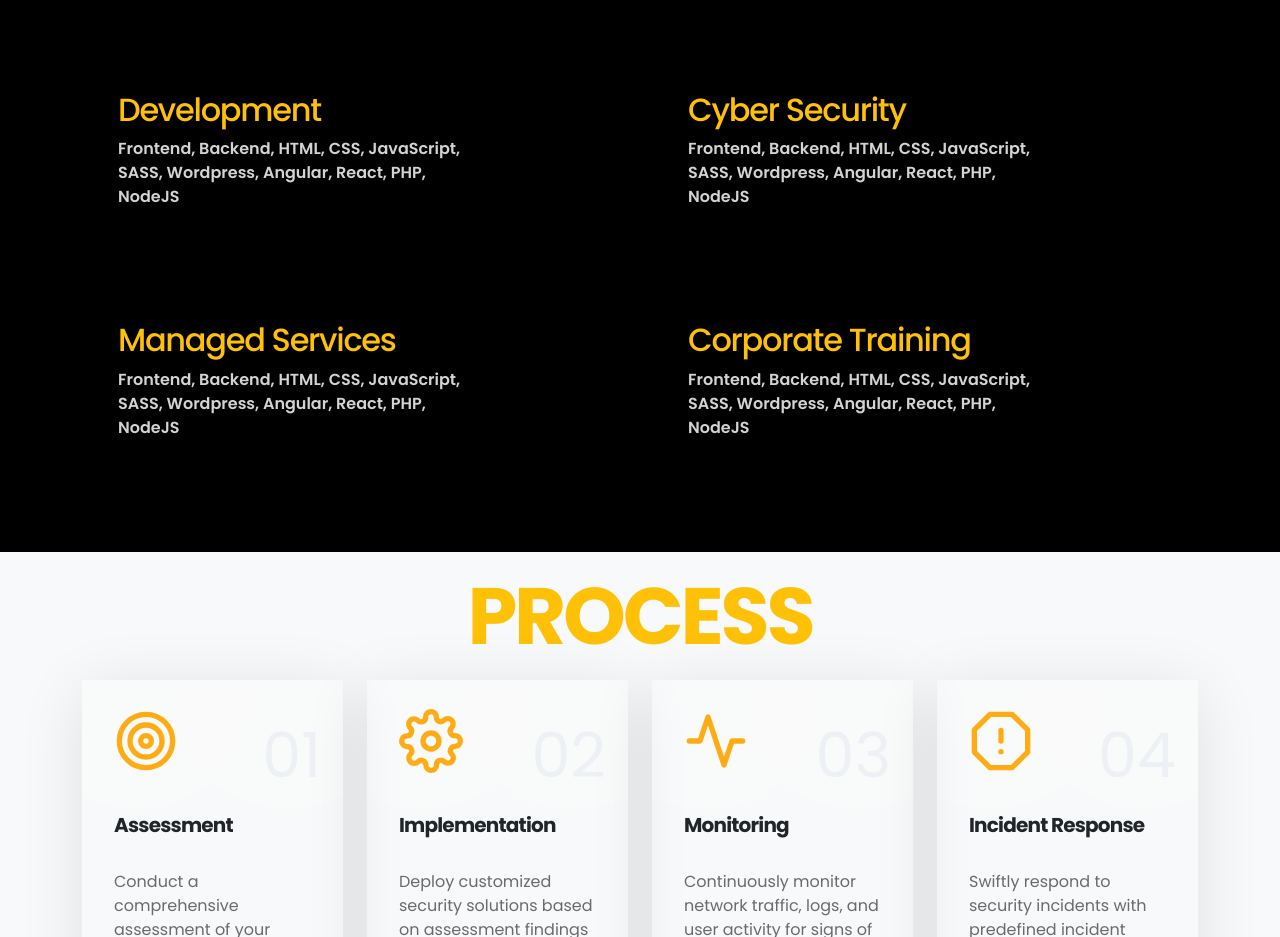
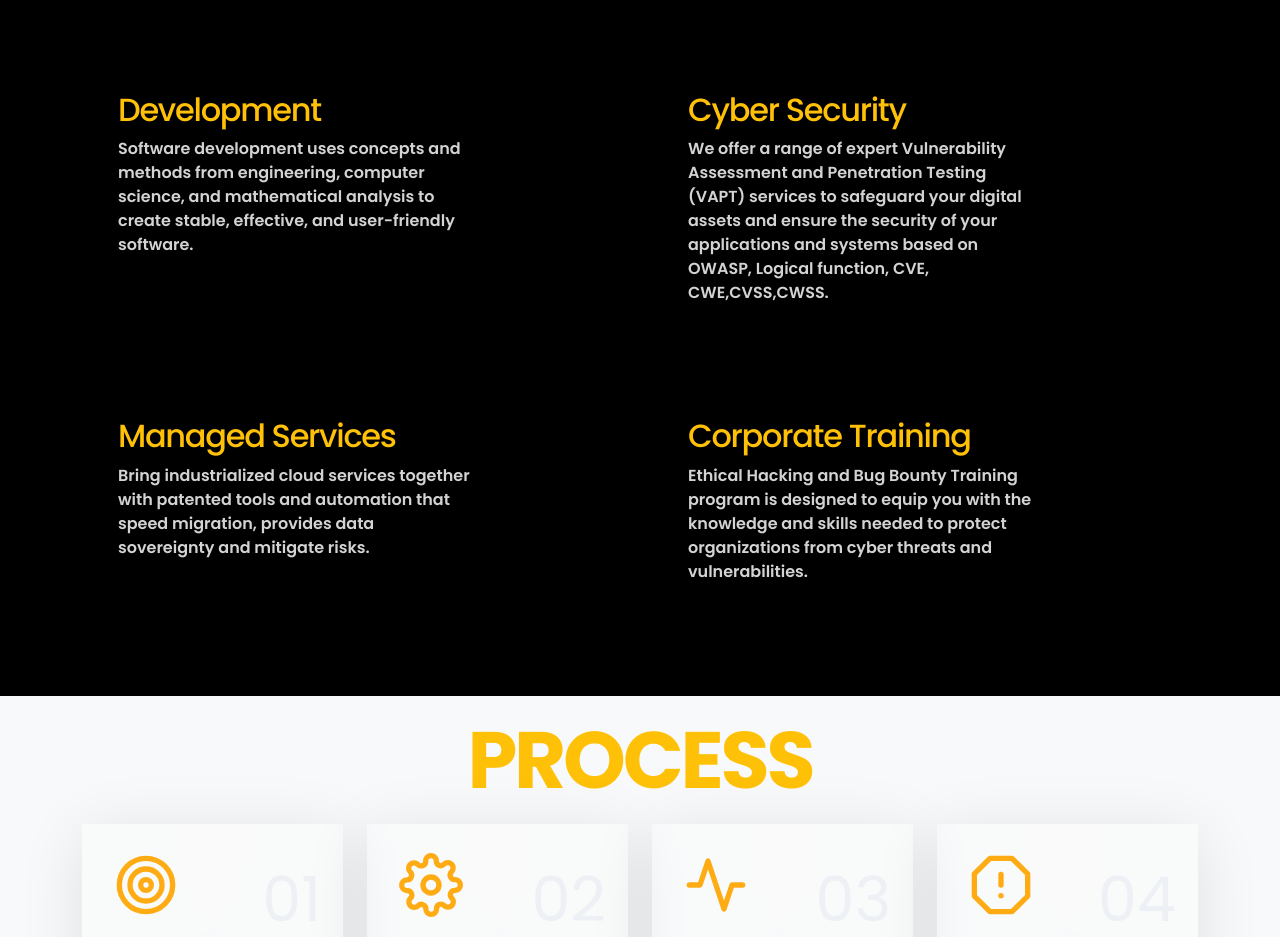
Before and after one commit to santoshskt9/coretech-client, a React (Vite) app: page / in a window 1280 px wide. Shown: the part 2500-3437 px from the top of the page. Built offline with nearby package versions, Linux system fonts and the light colour scheme; no server answers.

Commit message:
changes in what w do

```diff
--- a/src/pages/static/Sections/WhatWeDoSection.jsx
+++ b/src/pages/static/Sections/WhatWeDoSection.jsx
@@ -22,36 +22,32 @@ const WhatWeDoSection = () => {
                                 <Link to="" className="mb-3 text-warning    ">
                                     <h2>Development</h2>
                                 </Link>
-                                <p className="text w-75 fw-semibold" style={{color: "lightgrey"}}>
-                                    Frontend, Backend, HTML, CSS, JavaScript, SASS, Wordpress,
-                                    Angular, React, PHP, NodeJS
+                                <p className="text w-75 fw-semibold" style={{ color: "lightgrey" }}>
+                                Software development uses concepts and methods from engineering, computer science, and mathematical analysis to create stable, effective, and user-friendly software.
                                 </p>
                             </div>
                             <div className="col p-5">
                                 <Link to="" className="mb-3 text-warning    ">
                                     <h2>Cyber Security</h2>
                                 </Link>
-                                <p className="text w-75 fw-semibold" style={{color: "lightgrey"}}>
-                                    Frontend, Backend, HTML, CSS, JavaScript, SASS, Wordpress,
-                                    Angular, React, PHP, NodeJS
+                                <p className="text w-75 fw-semibold" style={{ color: "lightgrey" }}>
+                                We offer a range of expert Vulnerability Assessment and Penetration Testing (VAPT) services to safeguard your digital assets and ensure the security of your applications and systems based on OWASP, Logical function, CVE, CWE,CVSS,CWSS.
                                 </p>
                             </div>
                             <div className="col p-5">
                                 <Link to="" className="mb-3 text-warning    ">
                                     <h2>Managed Services</h2>
                                 </Link>
-                                <p className="text w-75 fw-semibold" style={{color: "lightgrey"}}>
-                                    Frontend, Backend, HTML, CSS, JavaScript, SASS, Wordpress,
-                                    Angular, React, PHP, NodeJS
+                                <p className="text w-75 fw-semibold" style={{ color: "lightgrey" }}>
+                                    Bring industrialized cloud services together with patented tools and automation that speed migration, provides data sovereignty and mitigate risks.
                                 </p>
                             </div>
                             <div className="col p-5">
                                 <Link to="" className="mb-3 text-warning    ">
                                     <h2>Corporate Training</h2>
                                 </Link>
-                                <p className="text w-75 fw-semibold" style={{color: "lightgrey"}}>
-                                    Frontend, Backend, HTML, CSS, JavaScript, SASS, Wordpress,
-                                    Angular, React, PHP, NodeJS
+                                <p className="text w-75 fw-semibold" style={{ color: "lightgrey" }}>
+                                    Ethical Hacking and Bug Bounty Training program is designed to equip you with the knowledge and skills needed to protect organizations from cyber threats and vulnerabilities.
                                 </p>
                             </div>
                         </div>
```
